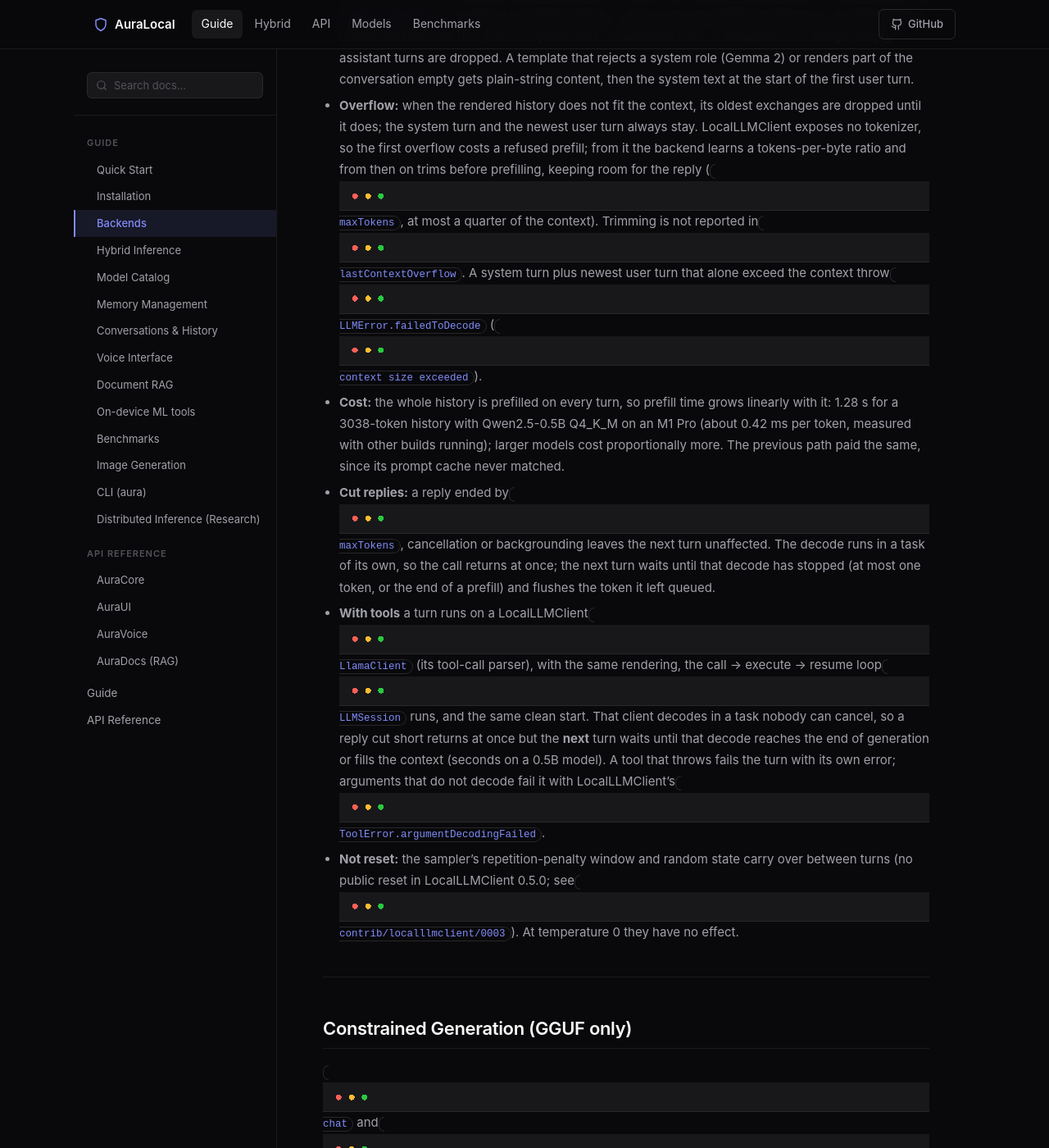
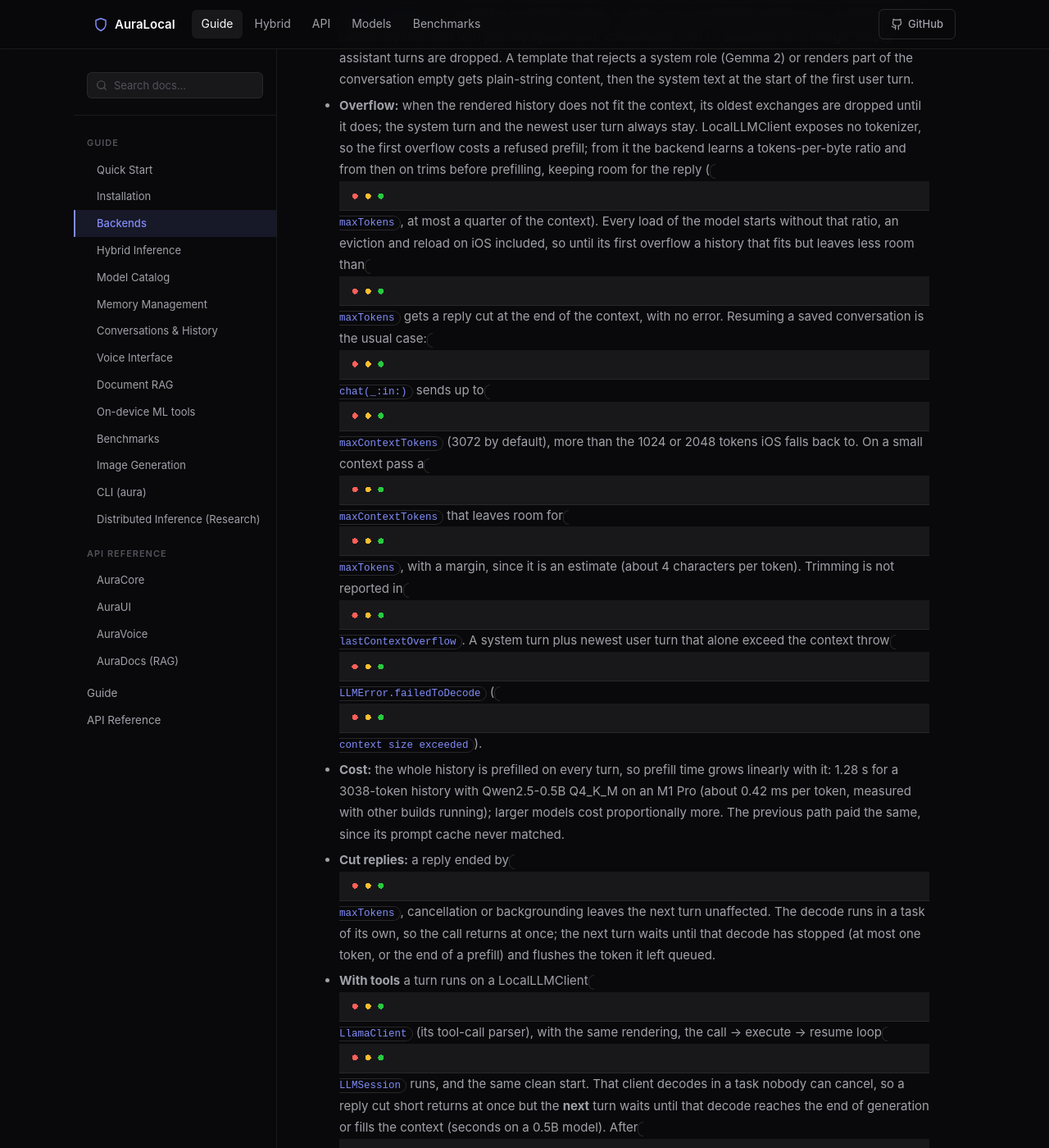
Before and after one commit to iOSDevC/AuraLocal, a Jekyll site: the page built from docs/guide/backends.md, in a window 1280 px wide and 1400 px high, scrolled down 7445 px. Shown: the whole window at 82% size. Built offline with Jekyll 4.4.1, drawn with Linux system fonts in a browser that asks for light colours; some of the changed text lies outside the part shown.

Commit message:
docs: say where GGUF trimming and model release still fall short
- Trimming ahead of a prefill starts only after a load's first overflow, so until then a
  history that fits but leaves less room than maxTokens gets a reply cut by the context, with
  no error; every load starts over, an iOS eviction included. Learning from each successful
  prefill would need Context.position, which LocalLLMClient 0.5.0 declares package.
  backends.md says so, names resuming a saved conversation as the usual case and how to
  avoid it, and GGUFPromptFitter's comment gives the reason.
- awaitRelease() said the free always happens on the main actor before it returns. Past its
  timeout it only drops its reference: a tool turn's decode runs on to the end of generation
  or of the context, and a decode parked in the background waits for the app. The comment and
  backends.md now say the model stays in memory until then and that exiting before it aborts.
- ConversationStore justified contextAnchorStride with llama.cpp's prompt-cache reuse; GGUF
  turns now prefill the whole history, so its comments say it saves no prefill.
- The 0004 "Verified" cell said its new tests fail without the fix; 5 of 7 fail in Debug
  (one crashes on the assert) and 6 of 7 in Release.

Co-Authored-By: Claude Opus 5.5 <noreply@anthropic.com>

```diff
--- a/docs/guide/backends.md
+++ b/docs/guide/backends.md
@@ -135,8 +135,13 @@ aborted; the fix it needs upstream is prepared as `contrib/localllmclient/0004`.
 - **Overflow:** when the rendered history does not fit the context, its oldest exchanges are dropped until it does;
   the system turn and the newest user turn always stay. LocalLLMClient exposes no tokenizer, so the first overflow
   costs a refused prefill; from it the backend learns a tokens-per-byte ratio and from then on trims before
-  prefilling, keeping room for the reply (`maxTokens`, at most a quarter of the context). Trimming is not reported
-  in `lastContextOverflow`. A system turn plus newest user turn that alone exceed the context throw
+  prefilling, keeping room for the reply (`maxTokens`, at most a quarter of the context). Every load of the model
+  starts without that ratio, an eviction and reload on iOS included, so until its first overflow a history that
+  fits but leaves less room than `maxTokens` gets a reply cut at the end of the context, with no error. Resuming a
+  saved conversation is the usual case: `chat(_:in:)` sends up to `maxContextTokens` (3072 by default), more than
+  the 1024 or 2048 tokens iOS falls back to. On a small context pass a `maxContextTokens` that leaves room for
+  `maxTokens`, with a margin, since it is an estimate (about 4 characters per token). Trimming is not reported in
+  `lastContextOverflow`. A system turn plus newest user turn that alone exceed the context throw
   `LLMError.failedToDecode` (`context size exceeded`).
 - **Cost:** the whole history is prefilled on every turn, so prefill time grows linearly with it: 1.28 s for a
   3038-token history with Qwen2.5-0.5B Q4_K_M on an M1 Pro (about 0.42 ms per token, measured with other builds
@@ -148,8 +153,10 @@ aborted; the fix it needs upstream is prepared as `contrib/localllmclient/0004`.
 - **With tools** a turn runs on a LocalLLMClient `LlamaClient` (its tool-call parser), with the same rendering, the
   call → execute → resume loop `LLMSession` runs, and the same clean start. That client decodes in a task nobody can
   cancel, so a reply cut short returns at once but the **next** turn waits until that decode reaches the end of
-  generation or fills the context (seconds on a 0.5B model). A tool that throws fails the turn with its own error;
-  arguments that do not decode fail it with LocalLLMClient's `ToolError.argumentDecodingFailed`.
+  generation or fills the context (seconds on a 0.5B model). After `unload()` (an eviction too) the model stays in
+  memory until that decode ends, so a reload in the meantime holds two copies, and a process that exits before it
+  ends aborts in `ggml_metal_device_free`. A tool that throws fails the turn with its own error; arguments that do
+  not decode fail it with LocalLLMClient's `ToolError.argumentDecodingFailed`.
 - **Not reset:** the sampler's repetition-penalty window and random state carry over between turns (no public reset
   in LocalLLMClient 0.5.0; see `contrib/localllmclient/0003`). At temperature 0 they have no effect.
 
```
Also changed, not shown: contrib/localllmclient/README.md, 3 other files.
